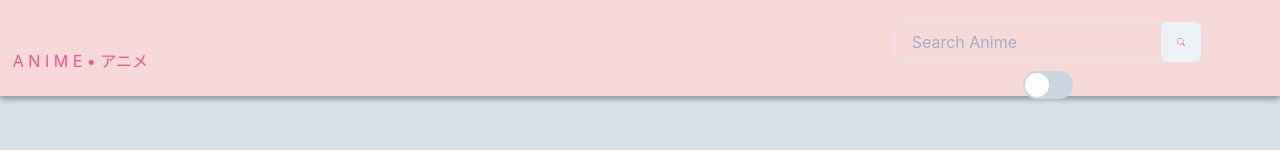
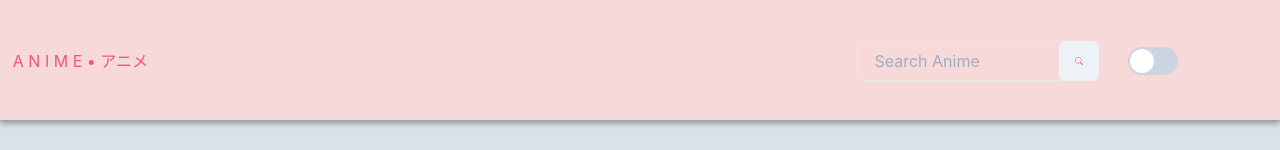
Before and after one commit to kevkanae/Anime-List, a React (Create React App) app: page / in a window 1280 px wide. Shown: the top 150 px of the page. Built offline with nearby package versions, Linux system fonts and the light colour scheme; no server answers.

Commit message:
more fixes

```diff
--- a/src/Components/Home.js
+++ b/src/Components/Home.js
@@ -9,6 +9,7 @@ import { Scrollbars } from "rc-scrollbars";
 import { useMediaQuery } from "@chakra-ui/react";
 import { setTextData } from "../Redux/SearchData";
 import { AiTwotoneStar } from "react-icons/ai";
+import React from "react";
 
 const Home = () => {
   const isSwitched = useSelector((state) => state.switcher.value);
@@ -76,11 +77,10 @@ const Home = () => {
               {formText === null ? (
                 constantList.map((data, index) => {
                   return (
-                    <>
+                    <React.Fragment key={index}>
                       <Button
                         bg={!isSwitched ? "#f7d9d9" : "#d3e0ea"}
                         color={!isSwitched ? "#f25287" : "#3f3697"}
-                        key={index}
                         onClick={handleTabClick}
                         value={data["val"]}
                         className="tabs"
@@ -88,11 +88,11 @@ const Home = () => {
                       >
                         {data["name"]}
                       </Button>
-                    </>
+                    </React.Fragment>
                   );
                 })
               ) : (
-                <>
+                <React.Fragment>
                   <Button className="tabs">
                     Search Results For: {formText}
                   </Button>
@@ -106,7 +106,7 @@ const Home = () => {
                   >
                     Go Back
                   </Button>
-                </>
+                </React.Fragment>
               )}
             </Flex>
           </Box>
@@ -119,12 +119,8 @@ const Home = () => {
               >
                 {apiData.map((data, index) => {
                   return (
-                    <a href={data["url"]}>
-                      <Box
-                        className="tile"
-                        key={index}
-                        bg={!isSwitched ? "snow" : "azure"}
-                      >
+                    <a key={index} href={data["url"]}>
+                      <Box className="tile" bg={!isSwitched ? "snow" : "azure"}>
                         <Box className="image">
                           <Image
                             h="100%"
--- a/src/Components/Navbar.js
+++ b/src/Components/Navbar.js
@@ -33,7 +33,7 @@ const MyNavbar = () => {
     <>
       <div className="main">
         <Box
-          h={isMobile ? "25vh" : "12vh"}
+          h={isMobile ? "25vh" : "15vh"}
           className="Box"
           bg={!isSwitched ? "#f7d9d9" : "#d3e0ea"}
         >
@@ -49,12 +49,12 @@ const MyNavbar = () => {
               </Text>
             </Box>
             <Box
-              flexDirection="column"
-              h="100%"
+              flexDirection={isMobile ? "column" : "row"}
+              h="90%"
               w={isMobile ? "100%" : "35%"}
               className="rightBox"
             >
-              <Box className="inputGroup">
+              <Box w="55%">
                 <InputGroup size="md">
                   <Input
                     onChange={(e) => setFormData(e.target.value)}
@@ -70,8 +70,8 @@ const MyNavbar = () => {
                 </InputGroup>
               </Box>
 
-              <Box className="formControl">
-                <FormControl display="flex" alignItems="center">
+              <Box w="25%">
+                <FormControl>
                   <Switch
                     size="lg"
                     colorScheme="messenger"
--- a/src/Styles/NavbarStyles.css
+++ b/src/Styles/NavbarStyles.css
@@ -18,13 +18,6 @@
   align-items: center;
   justify-content: space-evenly;
 }
-.inputGroup {
-  width: "48%";
-}
-.formControl {
-  width: "28%";
-}
-
 /*-----------------------------------*/
 /* Media Query */
 /*-----------------------------------*/
```
